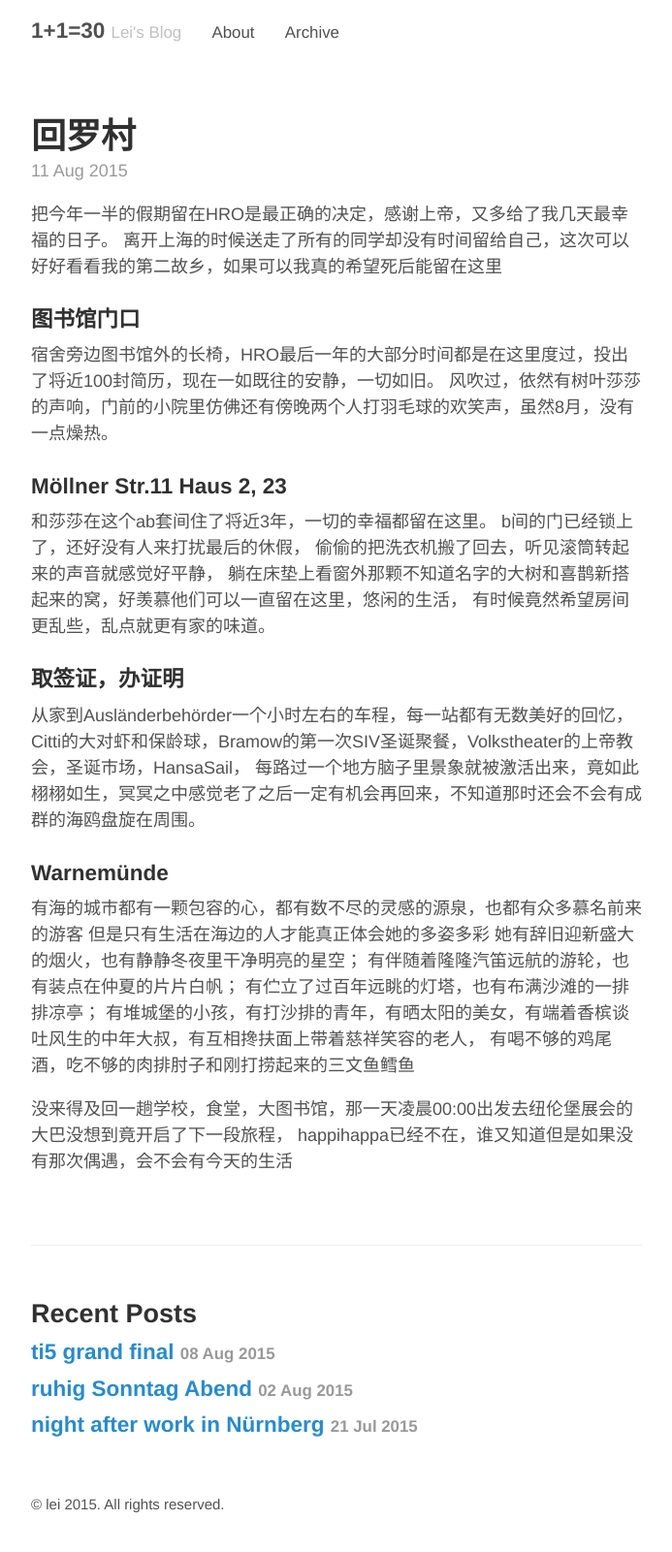
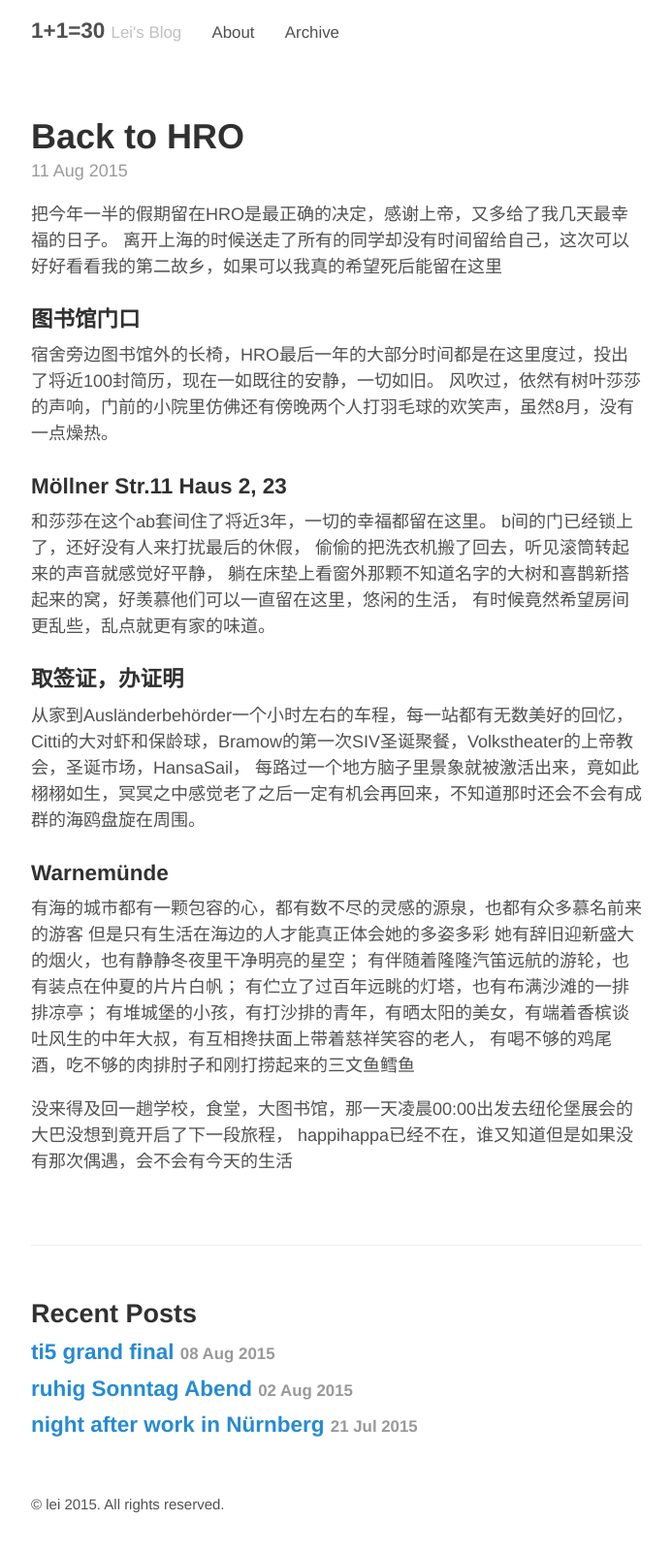
Before and after one commit to leihro/leihro.github.io, a Jekyll site: the page built from _posts/2015-08-11-back-to-hro.md, in a window 1280 px wide. Shown: the whole page at 97% size, without its empty margins (293-986 px from the left). Built offline with Jekyll 4.4.1, drawn with Linux system fonts in a browser that asks for light colours.

Commit message:
Update 2015-08-11-back-to-hro.md

```diff
--- a/_posts/2015-08-11-back-to-hro.md
+++ b/_posts/2015-08-11-back-to-hro.md
@@ -1,6 +1,6 @@
 ---
 layout: post
-title: 回罗村
+title: Back to HRO
 ---
 
 把今年一半的假期留在HRO是最正确的决定，感谢上帝，又多给了我几天最幸福的日子。
```
